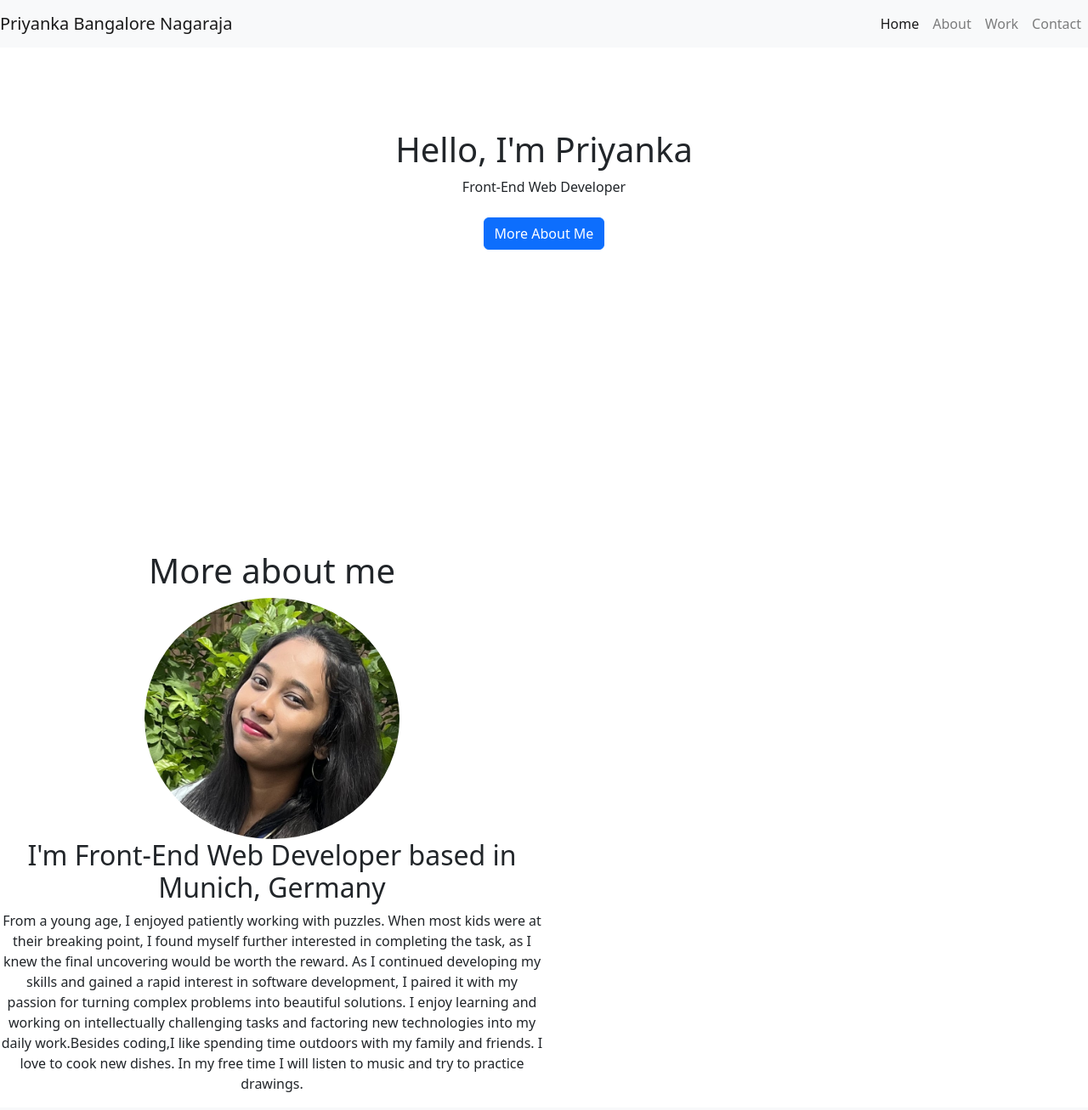
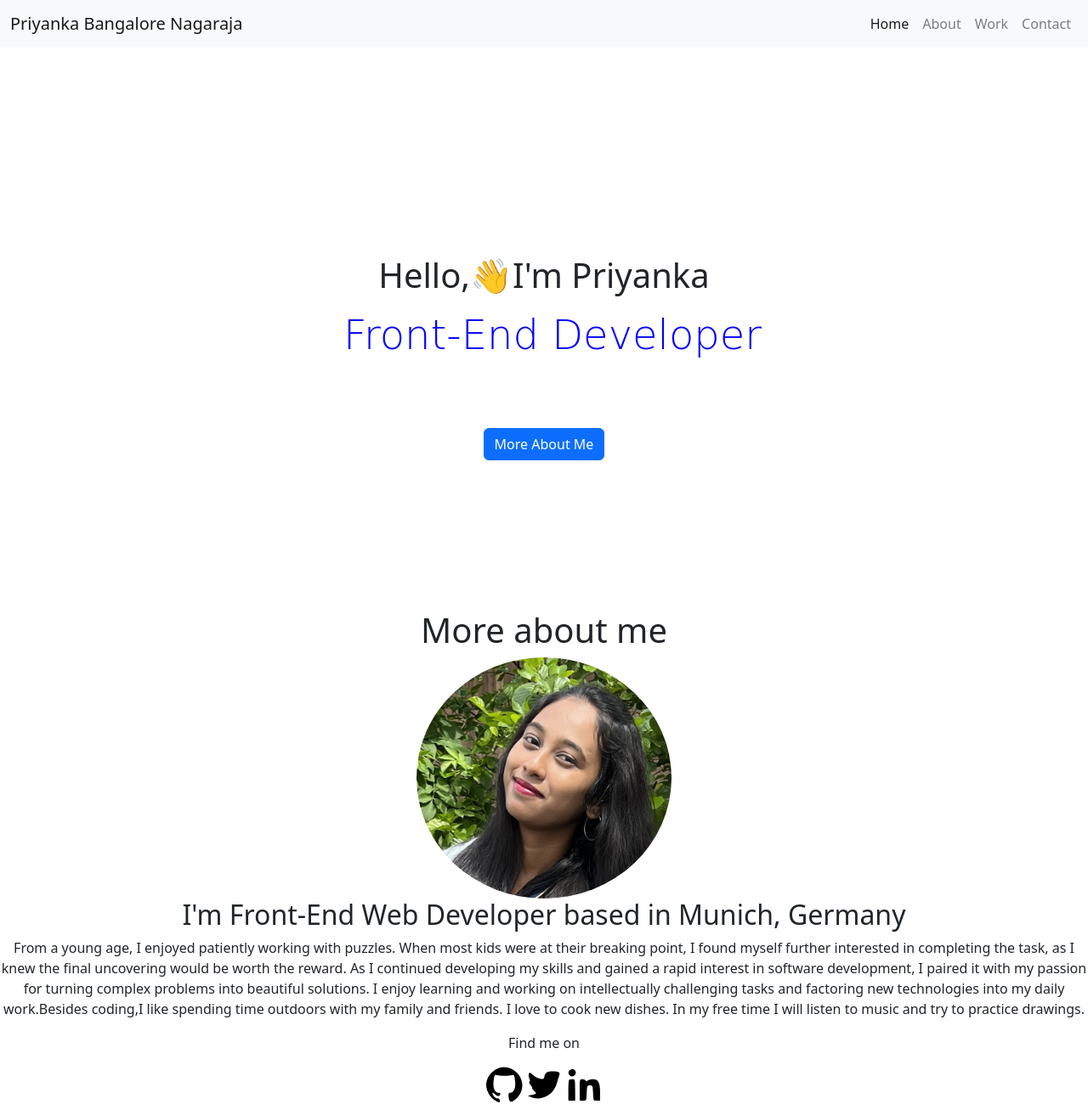
Before and after one commit to Priyanka-BN11/Portfolio-assignment, a website: page index.html in a window 1280 px wide. Shown: the top 1307 px of the page at 85% size. Drawn offline with nearby package versions, Linux system fonts and the light colour scheme; files that its build step writes are made by us from their sources.

Commit message:
navbar, project images, animation are added

```diff
--- a/css/styles.css
+++ b/css/styles.css
@@ -62,11 +62,36 @@
   }
 
   .about {
-    max-width: 40rem;
-    min-height:200px ;
-    ;
+    height: 800px;
   }
-  .quotes{
-    min-width: 100px;
 
+  .anime{
+    color: blue;
+    font-family:cursive;
+    font-weight: 30;
+    font-size: 3em;
+    margin: 10px 0 0 10px;
+    white-space: nowrap;
+    overflow: hidden;
+    width: 100%;
+    animation: animtext 4s steps(80, end);
+     transition: all cubic-bezier(0.1, 0.7, 1.0, 0.1);
   }
+  @keyframes animtext {
+    from {
+        width: 0;
+       transition: all 3s ease-in-out;
+    }
+  }
+  .layout{
+    position: absolute;
+    margin: auto;
+    top: 0;
+    right: 0;
+    bottom: 0;
+    left: 0;
+    width: 500px;
+    height:200px;
+    background-color:white;
+    border-radius: 3px;
+  }
--- a/index.html
+++ b/index.html
@@ -9,13 +9,16 @@
     <!-- Bootstrap core CSS -->
     <link href="/docs/4.6/dist/css/bootstrap.min.css" rel="stylesheet" integrity="sha384-xOolHFLEh07PJGoPkLv1IbcEPTNtaed2xpHsD9ESMhqIYd0nLMwNLD69Npy4HI+N" crossorigin="anonymous">
     <!-- Custom styles for this template -->
-    <link href="styles.css" rel="stylesheet">
+
+    <link href="css/styles.css" rel="stylesheet">
+    <link href="js/scripts.js">
 
   </head>
   <body>
 
 <header>
-  <nav class="navbar navbar-expand-lg navbar-light bg-light">
+  <nav class="navbar fixed-top navbar-expand-lg navbar-light bg-light" id="navbar_top">
+    <div class="container-fluid">
     <a class="navbar-brand" href="Home">Priyanka Bangalore Nagaraja</a>
     <button class="navbar-toggler" type="button" data-toggle="collapse" data-target="#navbarScroll" aria-controls="navbarScroll" aria-expanded="false" aria-label="Toggle navigation">
       <span class="navbar-toggler-icon"></span>
@@ -36,6 +39,7 @@
         </li>
       </ul>
     </div>
+  </div>
   </nav>
 </header>
 
@@ -43,26 +47,84 @@
 
   <section class="jumbotron text-center" id="home">
     <div class="container">
-      <h1>Hello, I'm Priyanka</h1>
-      <p style="font-weight: 500; font-size: medium;">Front-End Web Developer</p>
+      <div class="layout">
+      <h1 class="">Hello,👋I'm Priyanka</h1>
+      <p class="anime">Front-End Developer</p>
+      </div>
+      </div>
       <p>
         <a href="#about" class="btn btn-primary my-2">More About Me
           </a>
           </p>
-
-      </div>
   </section>
+  <br>
+  <br>
+  <br>
   <div class="about text-center" id="about">
-    <h1>More about me</h1>
-    <img src="./img/Priyanka_pic.jpg" alt="Portfolio_Priyanka_Bangalore_Nagaraja_Photo" class="profile__portrait" style="width: 300px;border-radius: 50%;">
+    <h1 id="about">More about me</h1>
+    <img src="./img/Priyanka_pic.jpg" alt="Portfolio_Priyanka_Bangalore_Nagaraja_Photo" class="profile" style="width: 300px;border-radius: 50%;">
 
     <h2>I'm Front-End Web Developer based in Munich, Germany</h2>
     <p>
       From a young age, I enjoyed patiently working with puzzles. When most kids were at their breaking point, I found myself further interested in completing the task, as I knew the final uncovering would be worth the reward. As I continued developing my skills and gained a rapid interest in software development, I paired it with my passion for turning complex problems into beautiful solutions.
       I enjoy learning and working on intellectually challenging tasks and factoring new technologies into my daily work.Besides coding,I like spending time outdoors with my family and friends. I love to cook new dishes. In my free time I will listen to music and try to practice drawings.</p>
-    <div class="quotes">
+      <p>Find me on</p>
+			<div class="social-media">
+			<!-- github icon-->
+			<!-- <img src="./img/github.svg"> -->
 
-  </div>
+				<svg  xmlns="http://www.w3.org/2000/svg"
+				width="32.000000pt" height="32.000000pt" viewBox="0 0 32.000000 32.000000" preserveAspectRatio="xMidYMid meet">
+					<a href="https://github.com/Priyanka-BN11" _blank="target">
+						<title>Github icon</title>
+						<g transform="translate(0.000000,32.000000) scale(0.100000,-0.100000)"
+						fill="#000000" stroke="none">
+							<path d="M119 311 c-69 -22 -119 -87 -119 -153 0 -61 45 -127 102 -150 14 -6
+							18 -3 18 12 0 13 -7 20 -19 20 -11 0 -27 10 -35 22 -20 28 -12 37 12 15 23
+							-21 38 -22 46 -2 4 10 -1 15 -14 15 -35 0 -52 42 -45 105 7 52 9 56 29 50 27
+							-8 105 -8 132 0 20 6 22 2 29 -50 7 -62 -10 -105 -43 -105 -14 0 -17 -7 -14
+							-40 5 -48 24 -52 66 -14 56 53 70 127 36 193 -32 63 -117 102 -181 82z"/>
+						</g>
+					</a>
+				</svg>
+
+				<!-- twitter icon -->
+				<!-- <img src="./img/twitter.svg"> -->
+				<svg xmlns="http://www.w3.org/2000/svg"
+					 width="32.000000pt" height="32.000000pt" viewBox="0 0 32.000000 32.000000"
+					 preserveAspectRatio="xMidYMid meet">
+					 <a href="https://twitter.com/priyankabnpinky" _blank="target">
+						<title>Twitter icon</title>
+						<g transform="translate(0.000000,32.000000) scale(0.100000,-0.100000)"
+						fill="#000000" stroke="none">
+							<path d="M176 264 c-9 -8 -16 -24 -16 -35 0 -31 -64 -18 -107 23 -21 19 -23
+							20 -29 4 -4 -10 -2 -28 4 -41 7 -16 8 -25 1 -27 -6 -2 -1 -16 11 -31 12 -15
+							18 -27 13 -27 -4 -1 3 -10 16 -21 28 -23 24 -29 -21 -39 l-33 -7 28 -12 c94
+							-38 200 19 228 122 6 23 14 49 17 57 14 40 9 45 -44 48 -37 1 -57 -2 -68 -14z"/>
+						</g>
+					</a>
+				</svg>
+				<!-- linkedin icon-->
+				<!-- <img src="./img/linkedin.svg"> -->
+				<svg xmlns="http://www.w3.org/2000/svg"
+				width="32.000000pt" height="32.000000pt" viewBox="0 0 32.000000 32.000000"
+				preserveAspectRatio="xMidYMid meet">
+				   <a href="https:www.linkedin.com/in/priyanka-bangalore-nagaraja-729a31193" _blank="target">
+
+					   <title>LinkedIn icon</title>
+					   <g transform="translate(0.000000,32.000000) scale(0.100000,-0.100000)"
+					   fill="#000000" stroke="none">
+						   <path d="M32 288 c-16 -16 -15 -33 2 -47 28 -23 68 17 45 45 -14 17 -31 18
+						   -47 2z"/>
+						   <path d="M27 203 c-4 -3 -7 -46 -7 -95 l0 -88 30 0 30 0 0 95 c0 93 -1 95 -23
+						   95 -13 0 -27 -3 -30 -7z"/>
+						   <path d="M120 115 l0 -95 30 0 c29 0 29 0 32 68 3 64 4 67 28 67 24 0 25 -3
+						   28 -67 3 -68 3 -68 32 -68 l30 0 0 73 c0 88 -16 117 -64 117 -17 0 -38 -6 -45
+						   -12 -11 -10 -14 -10 -18 0 -3 6 -16 12 -29 12 -24 0 -24 -1 -24 -95z"/>
+					   </g>
+				   </a>
+			   </svg>
+		</div>
   </div>
   <div class="album py-5 bg-light" id="work">
     <div class="container">
@@ -71,7 +133,7 @@
 
         <div class="col-md-4">
           <div class="card mb-4 shadow-sm">
-            <svg class="bd-placeholder-img card-img-top" width="100%" height="225" xmlns="http://www.w3.org/2000/svg" role="img" aria-label="Placeholder: Thumbnail" preserveAspectRatio="xMidYMid slice" focusable="false"><title>Placeholder</title><rect width="100%" height="100%" fill="#55595c"/><text x="50%" y="50%" fill="#eceeef" dy=".3em">Thumbnail</text></svg>
+            <img class="bd-placeholder-img card-img-top" width="100%" height="225" role="img"  preserveAspectRatio="xMidYMid slice" focusable="false" src="img/movieapp.jpg"></img>
 
             <div class="card-body">
               <h3>Movie app UI</h3>
@@ -90,8 +152,7 @@
         </div>
         <div class="col-md-4">
           <div class="card mb-4 shadow-sm">
-            <svg class="bd-placeholder-img card-img-top" width="100%" height="225" xmlns="http://www.w3.org/2000/svg" role="img" aria-label="Placeholder: Thumbnail" preserveAspectRatio="xMidYMid slice" focusable="false"><title>Placeholder</title><rect width="100%" height="100%" fill="#55595c"/><text x="50%" y="50%" fill="#eceeef" dy=".3em">Thumbnail</text></svg>
-
+            <img class="bd-placeholder-img card-img-top" width="100%" height="225" role="img" preserveAspectRatio="xMidYMid slice" focusable="false" src="img/movieapi.jpg"></img>
             <div class="card-body">
               <h3>Movie API</h3>
               <p class="card-text"> The web
@@ -111,14 +172,12 @@
 
         <div class="col-md-4">
           <div class="card mb-4 shadow-sm">
-            <svg class="bd-placeholder-img card-img-top" width="100%" height="225" xmlns="http://www.w3.org/2000/svg" role="img" aria-label="Placeholder: Thumbnail" preserveAspectRatio="xMidYMid slice" focusable="false"><title>Placeholder</title><rect width="100%" height="100%" fill="#55595c"/><text x="50%" y="50%" fill="#eceeef" dy=".3em">Thumbnail</text></svg>
+            <img class="bd-placeholder-img card-img-top" width="100%" height="225" role="img"  preserveAspectRatio="xMidYMid slice" focusable="false" src="img/pokemon.jpg"></img>
 
             <div class="card-body">
               <h3>Pokemon app</h3>
               <p class="card-text">Pokémon app created with vanilla JavaScript and styled with CSS. This simple app
-                loads data from an external API, displays each object and shows further details
-                (height, weight, types and image) in a modal. Pokémon’s can be searched by
-                name of the Pokémon</p>
+                loads data from an external API, displays each object and shows further detailsbin a modal. Pokémon’s can be searched by name of the Pokémon</p>
               <div class="d-flex justify-content-between align-items-center">
                 <div class="btn-group">
                   <button type="button" class="btn btn-sm btn-outline-secondary"><a href="https://priyanka-bn11.github.io/simple-js-app/">Demo</a></button>
@@ -129,7 +188,7 @@
         </div>
         <div class="col-md-4">
           <div class="card mb-4 shadow-sm">
-            <svg class="bd-placeholder-img card-img-top" width="100%" height="225" xmlns="http://www.w3.org/2000/svg" role="img" aria-label="Placeholder: Thumbnail" preserveAspectRatio="xMidYMid slice" focusable="false"><title>Placeholder</title><rect width="100%" height="100%" fill="#55595c"/><text x="50%" y="50%" fill="#eceeef" dy=".3em">Thumbnail</text></svg>
+            <img class="bd-placeholder-img card-img-top" width="100%" height="225" xm role="img" preserveAspectRatio="xMidYMid slice" focusable="false" src="img/portfolio.jpg"></img>
 
             <div class="card-body">
               <h3>Portfolio Website</h3>
@@ -149,7 +208,7 @@
 
         <div class="col-md-4">
           <div class="card mb-4 shadow-sm">
-            <svg class="bd-placeholder-img card-img-top" width="100%" height="225" xmlns="http://www.w3.org/2000/svg" role="img" aria-label="Placeholder: Thumbnail" preserveAspectRatio="xMidYMid slice" focusable="false"><title>Placeholder</title><rect width="100%" height="100%" fill="#55595c"/><text x="50%" y="50%" fill="#eceeef" dy=".3em">Thumbnail</text></svg>
+            <svg class="bd-placeholder-img card-img-top" width="100%" height="225" xmlns="http://www.w3.org/2000/svg" role="img" aria-label="Placeholder: Thumbnail" preserveAspectRatio="xMidYMid slice" focusable="false"><title>Placeholder</title><rect width="100%" height="100%" fill="#55595c"/><text x="50%" y="50%" fill="#eceeef" dy=".3em">No image available</text></svg>
 
             <div class="card-body">
               <h3>Todo list app</h3>
@@ -164,7 +223,7 @@
         </div>
         <div class="col-md-4">
           <div class="card mb-4 shadow-sm">
-            <svg class="bd-placeholder-img card-img-top" width="100%" height="225" xmlns="http://www.w3.org/2000/svg" role="img" aria-label="Placeholder: Thumbnail" preserveAspectRatio="xMidYMid slice" focusable="false"><title>Placeholder</title><rect width="100%" height="100%" fill="#55595c"/><text x="50%" y="50%" fill="#eceeef" dy=".3em">Thumbnail</text></svg>
+            <svg class="bd-placeholder-img card-img-top" width="100%" height="225" xmlns="http://www.w3.org/2000/svg" role="img" aria-label="Placeholder: Thumbnail" preserveAspectRatio="xMidYMid slice" focusable="false"><title>Placeholder</title><rect width="100%" height="100%" fill="#55595c"/><text x="50%" y="50%" fill="#eceeef" dy=".3em">No image available</text></svg>
 
             <div class="card-body">
               <h3>Business Profile Card</h3>
@@ -180,7 +239,7 @@
 
         <div class="col-md-4">
           <div class="card mb-4 shadow-sm">
-            <svg class="bd-placeholder-img card-img-top" width="100%" height="225" xmlns="http://www.w3.org/2000/svg" role="img" aria-label="Placeholder: Thumbnail" preserveAspectRatio="xMidYMid slice" focusable="false"><title>Placeholder</title><rect width="100%" height="100%" fill="#55595c"/><text x="50%" y="50%" fill="#eceeef" dy=".3em">Thumbnail</text></svg>
+            <svg class="bd-placeholder-img card-img-top" width="100%" height="225" xmlns="http://www.w3.org/2000/svg" role="img" aria-label="Placeholder: Thumbnail" preserveAspectRatio="xMidYMid slice" focusable="false"><title>Placeholder</title><rect width="100%" height="100%" fill="#55595c"/><text x="50%" y="50%" fill="#eceeef" dy=".3em">No image available</text></svg>
 
             <div class="card-body">
               <h3>Online Restaurant Management System</h3>
@@ -195,11 +254,11 @@
         </div>
         <div class="col-md-4">
           <div class="card mb-4 shadow-sm">
-            <svg class="bd-placeholder-img card-img-top" width="100%" height="225" xmlns="http://www.w3.org/2000/svg" role="img" aria-label="Placeholder: Thumbnail" preserveAspectRatio="xMidYMid slice" focusable="false"><title>Placeholder</title><rect width="100%" height="100%" fill="#55595c"/><text x="50%" y="50%" fill="#eceeef" dy=".3em">Thumbnail</text></svg>
+            <svg class="bd-placeholder-img card-img-top" width="100%" height="225" xmlns="http://www.w3.org/2000/svg" role="img" aria-label="Placeholder: Thumbnail" preserveAspectRatio="xMidYMid slice" focusable="false"><title>Placeholder</title><rect width="100%" height="100%" fill="#55595c"/><text x="50%" y="50%" fill="#eceeef" dy=".3em">No image available</text></svg>
 
             <div class="card-body">
               <h3>Environment Management Portal(Internship)</h3>
-              <p class="card-text">Worked in an agile team. The project includes the design and automation of the web application which serves the purpose of checking the status of the process.Responsible for automation and deployment in centralized server.Used technology are PHP, CSS, JavaScript, MySQL, Git and shell scripting.</p>
+              <p class="card-text">The project includes design and automation of the web app which serves the purpose of checking the status of the process.Technologies-PHP, CSS, JavaScript, MySQL, Git and shell scripting.</p>
               <div class="d-flex justify-content-between align-items-center">
               </div>
             </div>
@@ -209,7 +268,6 @@
       </div>
     </div>
   </div>
-
 </main>
 
 <footer class="text-muted">
@@ -217,13 +275,7 @@
     <p class="float-right">
       <a href="#">Back to top</a>
     </p>
-
 </footer>
-
-
     <script src="https://cdn.jsdelivr.net/npm/jquery@3.5.1/dist/jquery.slim.min.js" integrity="sha384-DfXdz2htPH0lsSSs5nCTpuj/zy4C+OGpamoFVy38MVBnE+IbbVYUew+OrCXaRkfj" crossorigin="anonymous"></script>
-      <script>window.jQuery || document.write('<script src="/docs/4.6/assets/js/vendor/jquery.slim.min.js"><\/script>')</script><script src="/docs/4.6/dist/js/bootstrap.bundle.min.js" integrity="sha384-Fy6S3B9q64WdZWQUiU+q4/2Lc9npb8tCaSX9FK7E8HnRr0Jz8D6OP9dO5Vg3Q9ct" crossorigin="anonymous"></script>
-
-
   </body>
 </html>
```
Also changed, not shown: img/movieapi.jpg (added), img/movieapp.jpg (added), img/pokemon.jpg (added), img/portfolio.jpg (added), js/scripts.js (added), 1 other file.
